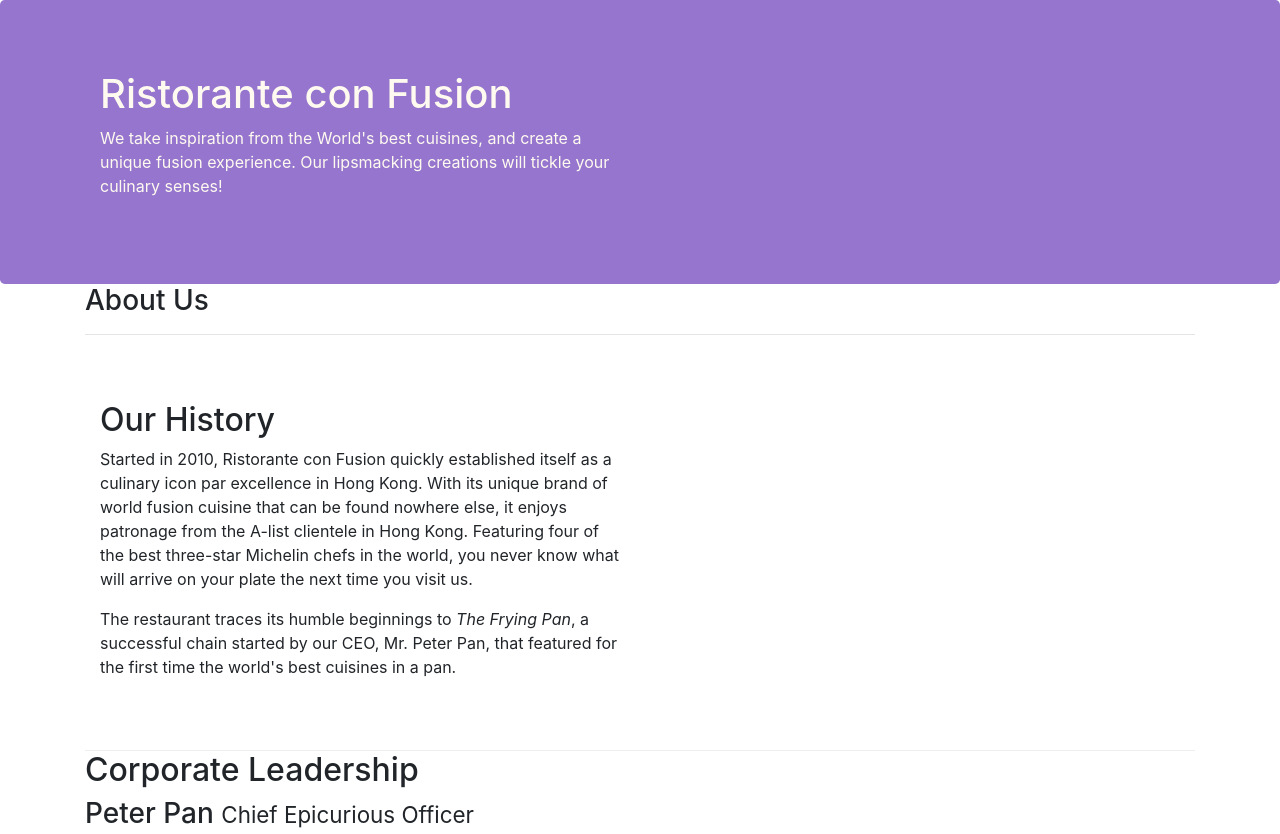
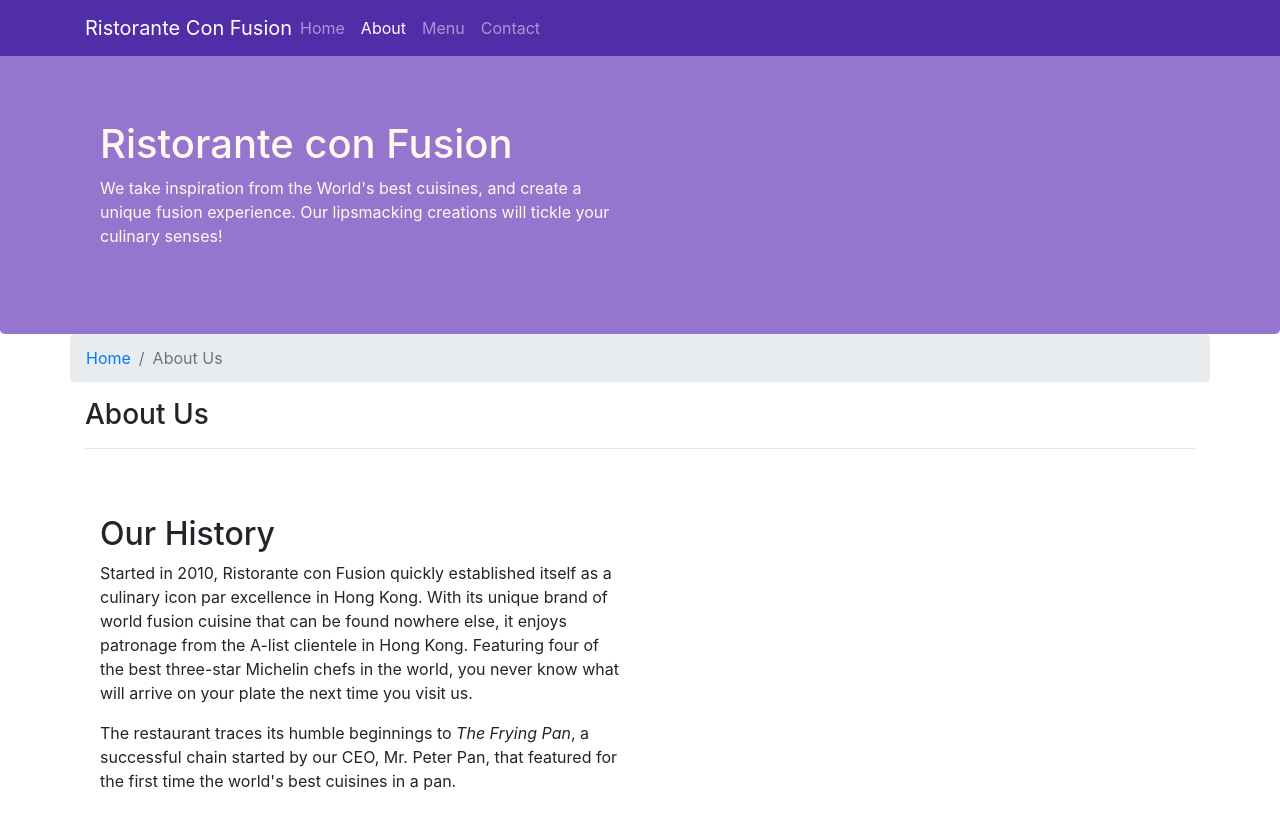
Before and after one commit to PrajnyaPrabhu19/BootstrapCourse, a website: page conFusion/aboutus.html in a window 1280 px wide. Shown: the top 834 px of the page. Drawn offline with nearby package versions, Linux system fonts and the light colour scheme.

Commit message:
Navbar and breadcrumbs

```diff
--- a/conFusion/aboutus.html
+++ b/conFusion/aboutus.html
@@ -15,6 +15,22 @@
 </head>
 
 <body>
+    <nav class="navbar navbar-dark navbar-expand-sm fixed-top">
+        <div class="container">
+            <button class="navbar-toggler" type="button" data-toggle="collapse" data-target="#Navbar">
+                <span class="navbar-toggler-icon"></span>
+            </button>
+            <a class="navbar-brand mr-auto" href="./index.html">Ristorante Con Fusion</a>
+            <div class="collapse navbar-collapse" id=Navbar>
+                <ul class="navbar-nav mr-auto">
+                    <li class="nav-item"><a class="nav-link" href="./index.html">Home</a></li>
+                    <li class="nav-item active"><a class="nav-link" href="#">About</a></li>
+                    <li class="nav-item"><a class="nav-link" href="#">Menu</a></li>
+                    <li class="nav-item"><a class="nav-link" href="#">Contact</a></li>
+                </ul>
+            </div>
+        </div>
+    </nav>
 
     <header class="jumbotron">
         <div class="container">
@@ -31,6 +47,10 @@
 
     <div class="container">
         <div class="row">
+            <ol class="col-12 breadcrumb">
+                <li class="breadcrumb-item"><a href="./index.html">Home</a></li>
+                <li class="breadcrumb-item active">About Us</li>
+            </ol>
             <div class="col-12">
                <h3>About Us</h3>
                <hr>
@@ -70,7 +90,7 @@
                 <div class="col-4 offset-1 col-sm-2">
                     <h5>Links</h5>
                     <ul class="list-unstyled">
-                        <li><a href="#">Home</a></li>
+                        <li><a href="./index.html">Home</a></li>
                         <li><a href="#">About</a></li>
                         <li><a href="#">Menu</a></li>
                         <li><a href="#">Contact</a></li>
--- a/conFusion/css/styles.css
+++ b/conFusion/css/styles.css
@@ -28,3 +28,12 @@ address{
     margin:0px;
     color:#0f0f0f;
 }
+
+body{
+    padding: 50px 0px 0px 0px;
+    z-index:0;
+}
+
+.navbar-dark{
+    background-color: #512DA8
+}
```
Also changed, not shown: conFusion/index.html (+17 -2 lines).
